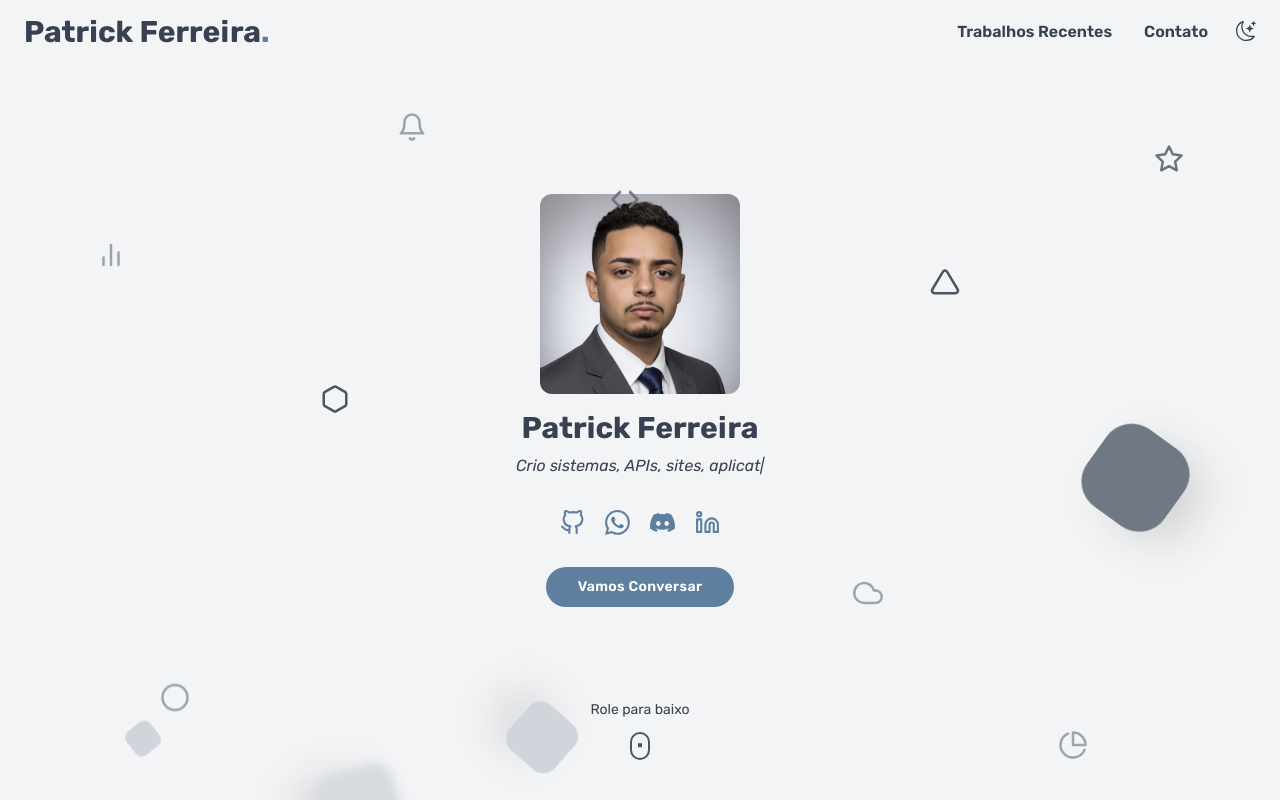
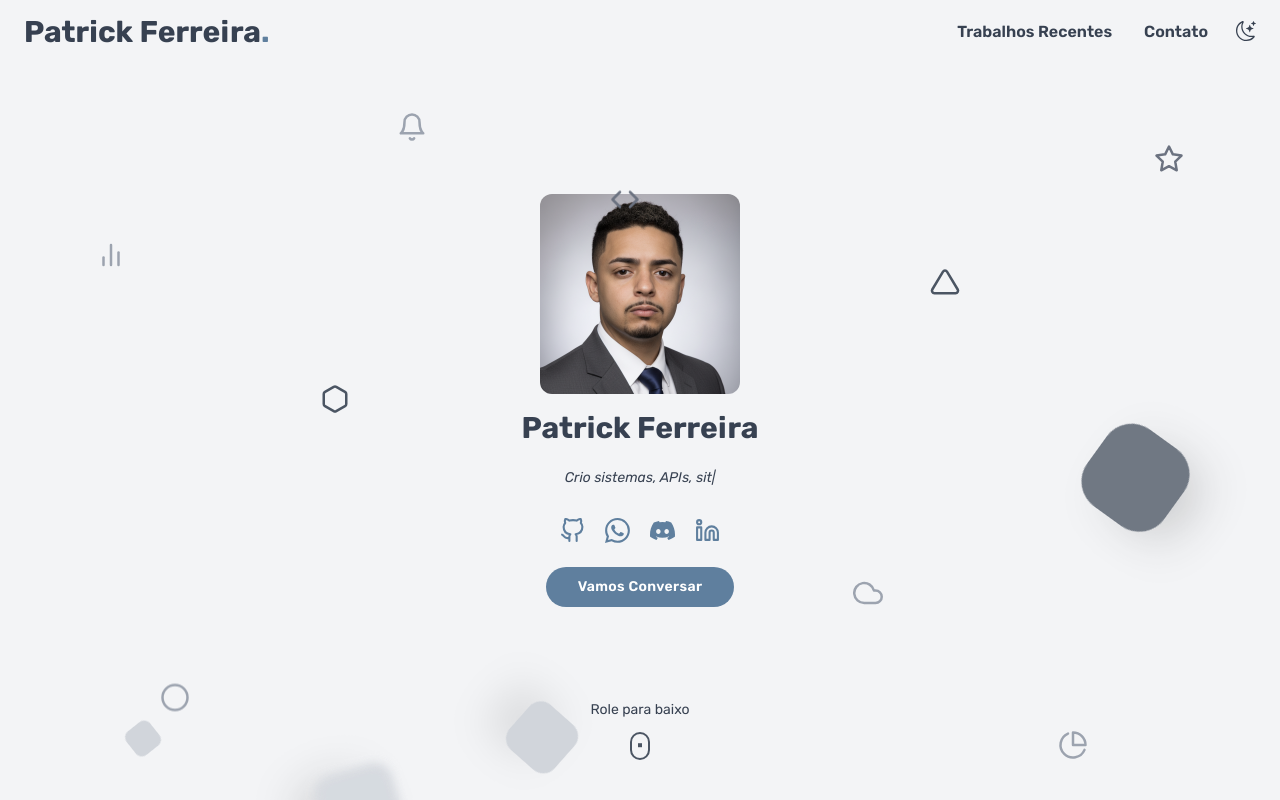
Before and after one commit to patrickkdev/Portfolio-Website, a Next.js app: page / in a window 1280 px wide. Shown: the top 800 px of the page. Built offline with nearby package versions, Linux system fonts and the light colour scheme.

Commit message:
Update HeroSection component: adjust margin, padding, and styling for better layout, and increase backDelay for ReactTyped animation

```diff
--- a/src/components/partials/HeroSection.tsx
+++ b/src/components/partials/HeroSection.tsx
@@ -25,7 +25,7 @@ const HeroSection = () => {
             }} />
         </div>
         <h1 className="mt-4 text-3xl font-bold text-center">Patrick Ferreira</h1>
-        <div className="mt-2 flex gap-1 text-center italic">
+        <div className="mt-4 flex gap-1 text-center italic size text-sm h-[2rem] justify-center items-center w-[280px] text-balance">
           {' '}
           <ReactTyped
             strings={[
@@ -36,11 +36,11 @@ const HeroSection = () => {
             ]}
             typeSpeed={60}
             backSpeed={30}
-            backDelay={1200}
+            backDelay={2000}
             loop
           />
         </div>
-        <div className="m-8 flex gap-5">
+        <div className="m-6 flex gap-5">
           <Link
             href="https://www.github.com/patrickkdev"
             className="text-primary-500 transition-colors duration-150 hover:text-primary-500"
```
